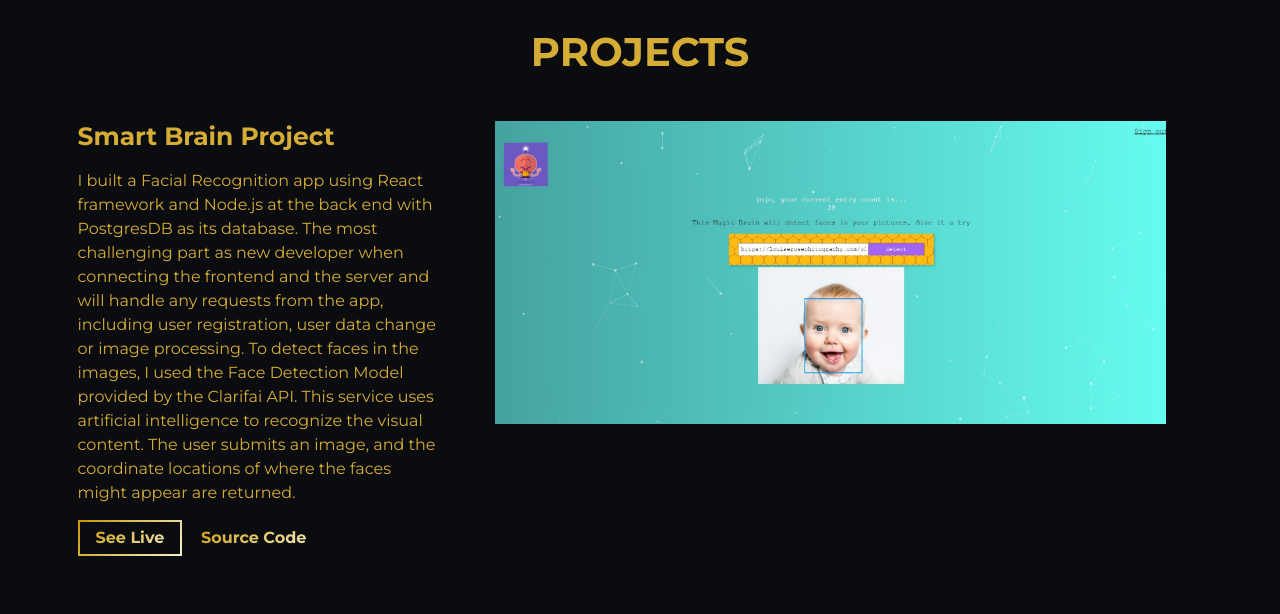
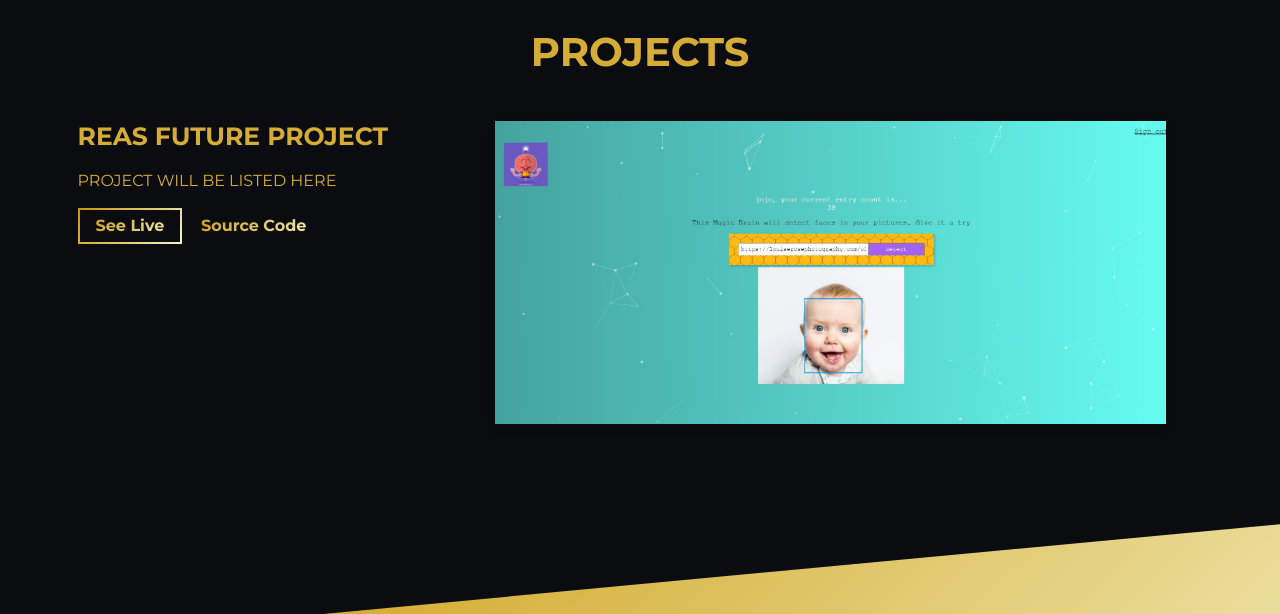
Before and after one commit to jodvid/rea-profile, a website built with Parcel: page src/index.html in a window 1280 px wide. Shown: the part 1600-2214 px from the top of the page. Built offline with nearby package versions, Linux system fonts and the light colour scheme.

Commit message:
changing resume changing project

```diff
--- a/src/index.html
+++ b/src/index.html
@@ -87,7 +87,7 @@
                   rel="noreferrer"
                   target="_blank"
                   class="cta-btn cta-btn--resume"
-                  href="assets/David_Joseph_CV.pdf"
+                  href="assets/rearesume.pdf"
                 >
                   View Resume
                 </a>
@@ -118,22 +118,23 @@
           <div class="row">
             <div class="col-lg-4 col-sm-12">
               <div class="project-wrapper__text load-hidden">
-                <h3 class="project-wrapper__text-title">Smart Brain Project</h3>
+                <h3 class="project-wrapper__text-title">REAS FUTURE PROJECT</h3>
                 <div>
                   <p class="mb-4">
-                    I built a Facial Recognition app using React framework and Node.js at the back end
-                    with PostgresDB as its database. The most challenging part as new developer when connecting the frontend
-                    and the server and will handle any requests from the app, including user registration, user data
-                    change or image processing. To detect faces in the images, I used the Face Detection Model provided by
-                    the Clarifai API. This service uses artificial intelligence to recognize the visual content.
-                    The user submits an image, and the coordinate locations of where the faces might appear are returned.
+                    PROJECT WILL BE LISTED HERE
                   </p>
                 </div>
+                <!-- <a
+                  rel="noreferrer"
+                  target="_blank"
+                  class="cta-btn cta-btn--hero"
+                  href="https://smartbrainfaceid.herokuapp.com/"
+                > -->
                 <a
                   rel="noreferrer"
                   target="_blank"
                   class="cta-btn cta-btn--hero"
-                  href="https://smartbrainfaceid.herokuapp.com/"
+                  href="#"
                 >
                   See Live
                 </a>
@@ -170,7 +171,7 @@
           <!-- /END Project -->
 
           <!-- Notice: each .row is a project -->
-          <div class="row">
+          <!-- <div class="row">
             <div class="col-lg-4 col-sm-12">
               <div class="project-wrapper__text load-hidden">
                 <h3 class="project-wrapper__text-title">Audiobook project phyton</h3>
@@ -219,11 +220,11 @@
                 </a>
               </div>
             </div>
-          </div>
+          </div> -->
           <!-- /END Project -->
 
           <!-- Notice: each .row is a project -->
-          <div class="row">
+          <!-- <div class="row">
             <div class="col-lg-4 col-sm-12">
               <div class="project-wrapper__text load-hidden">
                 <h3 class="project-wrapper__text-title">Project Title 2</h3>
@@ -273,7 +274,7 @@
                 </a>
               </div>
             </div>
-          </div>
+          </div>  -->
           <!-- /END Project -->
         </div>
       </div>
```
Also changed, not shown: 1 other file.
